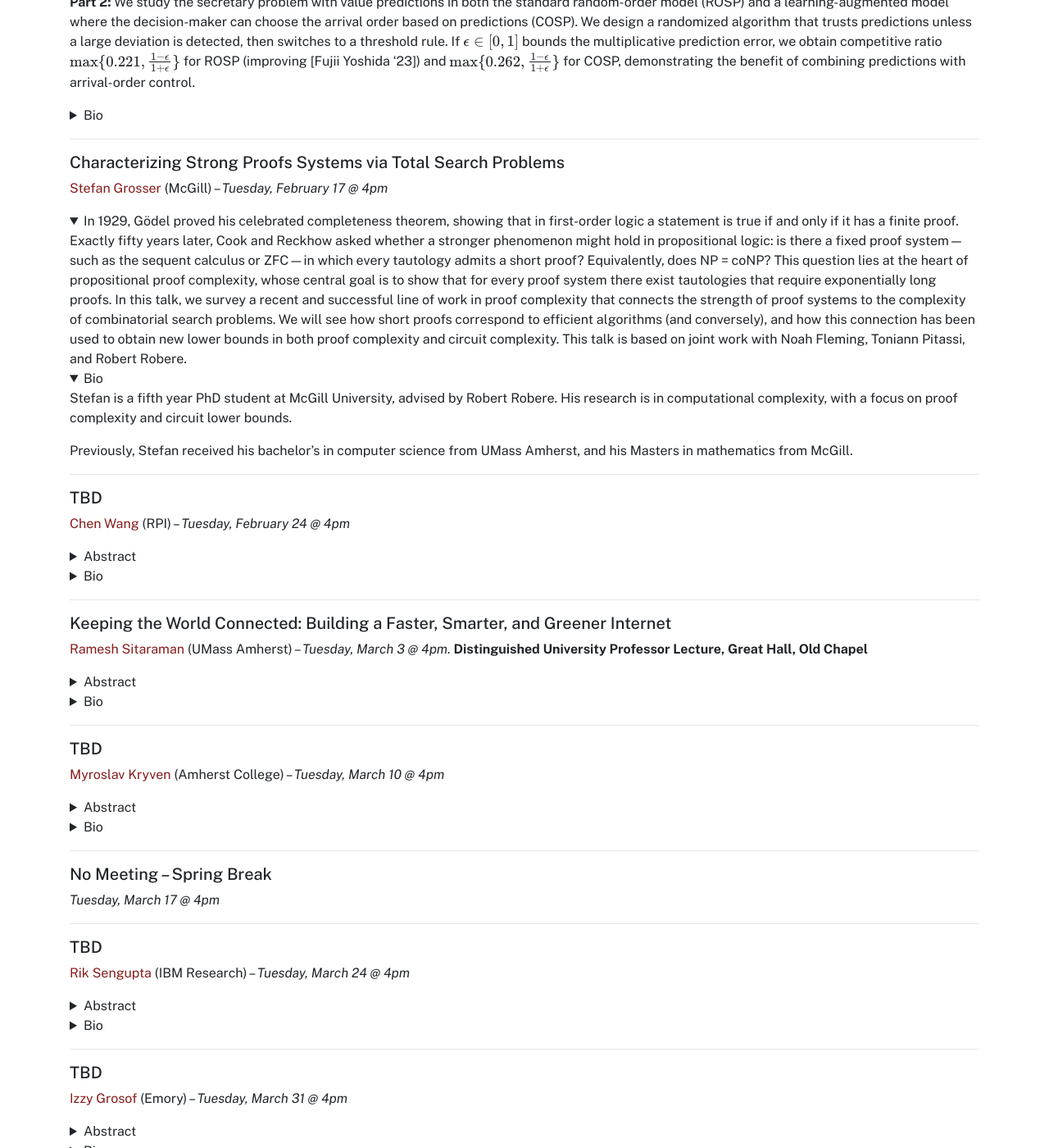
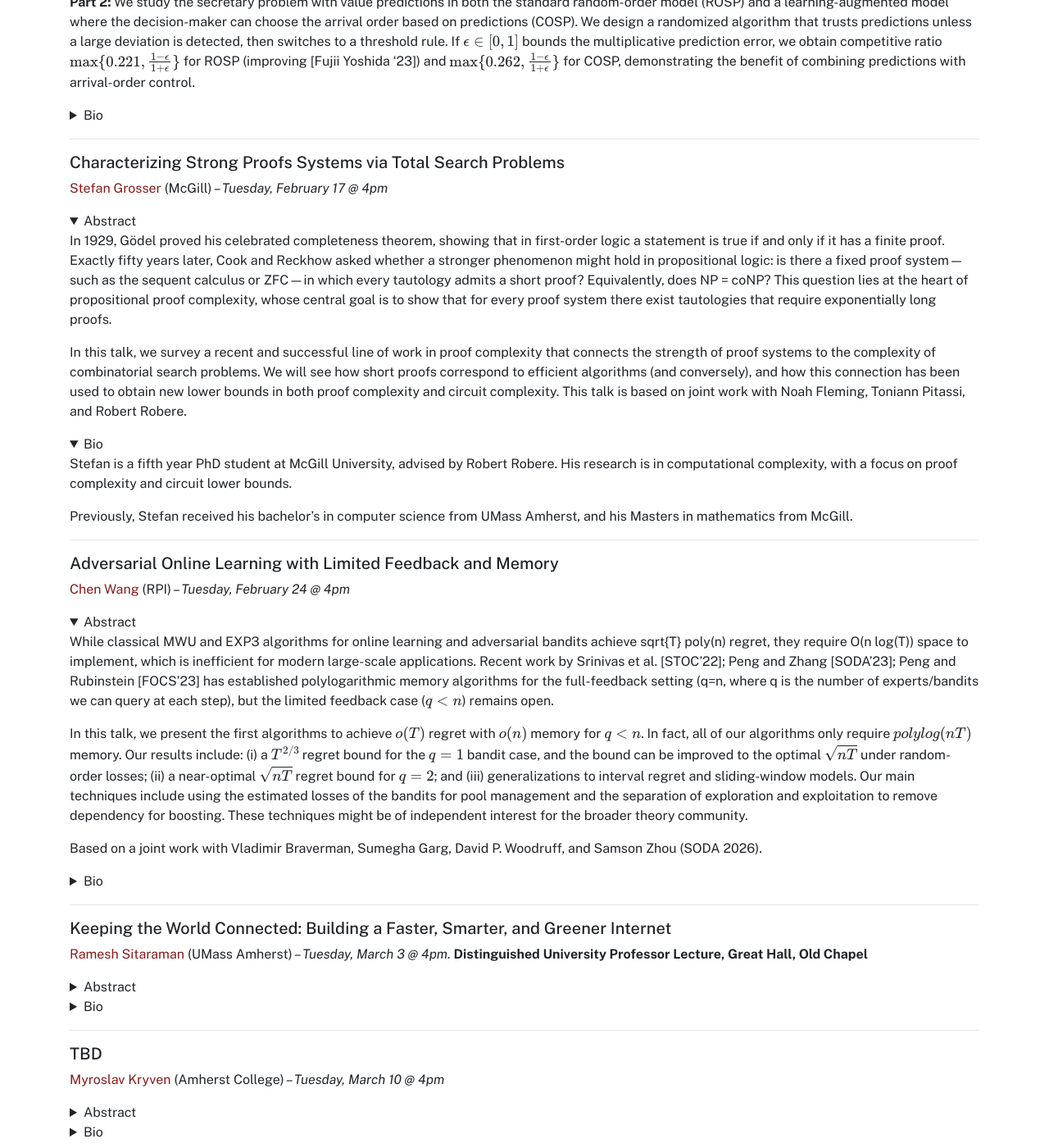
Before and after one commit to umass-theory/umass-theory.github.io, a Jekyll site: the page built from seminar.md, in a window 1280 px wide and 1400 px high, scrolled down 1035 px. Shown: the whole window at 82% size. Built offline with Jekyll 4.4.1, drawn with Linux system fonts in a browser that asks for light colours.

Commit message:
chen seminar

```diff
--- a/seminar.md
+++ b/seminar.md
@@ -43,12 +43,10 @@ If $$\epsilon\in[0,1]$$ bounds the multiplicative prediction error, we obtain co
 
 [Stefan Grosser](https://blog.catalangrenade.com/p/about.html) (McGill) --  *Tuesday, February 17 @ 4pm*
 <details markdown="1"  open="1">
-<summary>
+<summary>Abstract</summary>
 In 1929, Gödel proved his celebrated completeness theorem, showing that in first-order logic a statement is true if and only if it has a finite proof. Exactly fifty years later, Cook and Reckhow asked whether a stronger phenomenon might hold in propositional logic: is there a fixed proof system—such as the sequent calculus or ZFC—in which every tautology admits a short proof? Equivalently, does NP = coNP? This question lies at the heart of propositional proof complexity, whose central goal is to show that for every proof system there exist tautologies that require exponentially long proofs.
 
 In this talk, we survey a recent and successful line of work in proof complexity that connects the strength of proof systems to the complexity of combinatorial search problems. We will see how short proofs correspond to efficient algorithms (and conversely), and how this connection has been used to obtain new lower bounds in both proof complexity and circuit complexity. This talk is based on joint work with Noah Fleming, Toniann Pitassi, and Robert Robere.
-</summary>
-
 </details>
 <details markdown="1" open="1">
 <summary>Bio</summary>
@@ -61,13 +59,17 @@ Previously, Stefan received his bachelor's in computer science from UMass Amhers
 
 <hr>
 
-##### TBD
+#####  Adversarial Online Learning with Limited Feedback and Memory
 
 [Chen Wang](https://sites.google.com/view/chen-wang/home) (RPI) -- *Tuesday, February 24 @ 4pm*
-<details markdown="1">
+<details markdown="1" open="1">
 <summary>Abstract</summary>
 
-TBD
+While classical MWU and EXP3 algorithms for online learning and adversarial bandits achieve sqrt{T} poly(n) regret, they require O(n log(T)) space to implement, which is inefficient for modern large-scale applications. Recent work by Srinivas et al. [STOC’22]; Peng and Zhang [SODA’23]; Peng and Rubinstein [FOCS’23] has established polylogarithmic memory algorithms for the full-feedback setting (q=n, where q is the number of experts/bandits we can query at each step), but the limited feedback case ($$q < n$$) remains open.
+
+In this talk, we present the first algorithms to achieve $$o(T)$$ regret with $$o(n)$$ memory for $$q < n$$. In fact, all of our algorithms only require $$polylog(nT)$$ memory. Our results include: (i) a $$T^{2/3}$$ regret bound for the $$q=1$$ bandit case, and the bound can be improved to the optimal $$\sqrt{nT}$$ under random-order losses; (ii) a near-optimal $$\sqrt{nT}$$ regret bound for $$q=2$$; and (iii) generalizations to interval regret and sliding-window models. Our main techniques include using the estimated losses of the bandits for pool management and the separation of exploration and exploitation to remove dependency for boosting. These techniques might be of independent interest for the broader theory community.
+
+Based on a joint work with Vladimir Braverman, Sumegha Garg, David P. Woodruff, and Samson Zhou (SODA 2026).
 
 </details>
 <details markdown="1">
```
